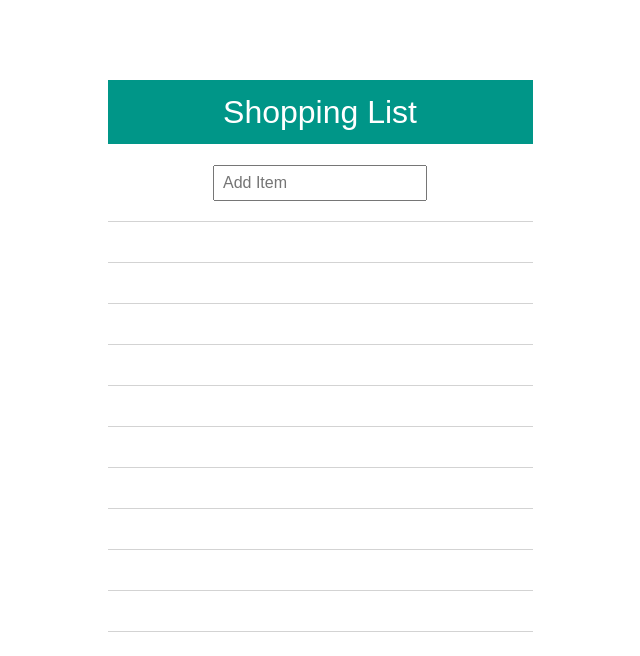
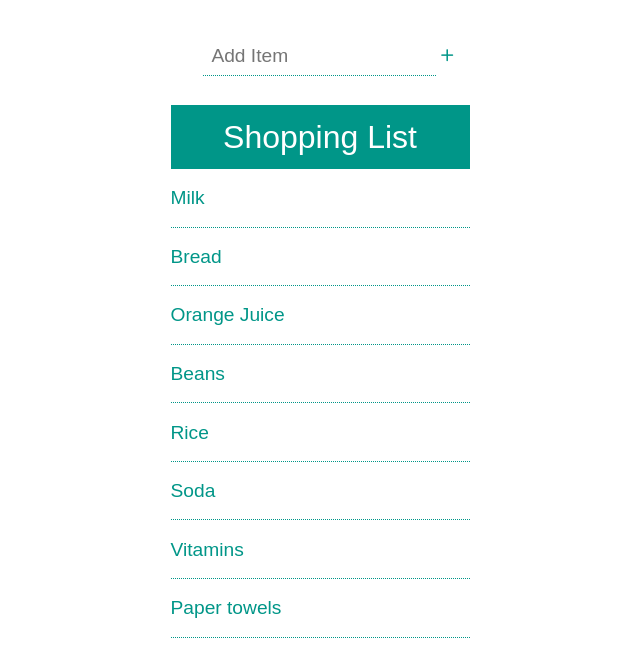
Before and after one commit to teachme10code/list, a plain HTML site: page main.html in a window 1280 px wide. Shown: the whole page, without its empty margins (320-960 px from the left). Drawn offline with nearby package versions, Linux system fonts and the light colour scheme.

Commit message:
Completed majority of style changes

```diff
--- a/css/main.css
+++ b/css/main.css
@@ -1,16 +1,83 @@
- /**{
- 	border: 2px dashed red;
+/*div {
+ 	border: 1px dashed red;
  }*/
+
+ .input-field-container {
+	display: block;
+	height: 41px;
+	margin-top: 2em;
+	margin-bottom: 2em;
+	margin-left: auto;
+	margin-right: auto;
+	width: 299px;
+	min-width: 299px;
+	max-width: 299px;
+}
+
+.input-field {
+	position: relative;
+	display: inline-block;
+	height: 2em;
+	color: #009688;
+	/*color: #485563;*/
+	border-top: 0px;
+	border-left: 0px;
+	border-right: 0px;
+	border-bottom: .08em dotted #009688;
+	font-family: sans-serif;
+	font-size: 1.2em;
+	font-weight: lighter;
+	text-align: left;
+	margin-left: 11%;
+	margin-right: auto;
+	width: 75%;
+	outline: none;
+	padding: 0px 0px 0px 8px;
+}
+
+.btn-add {
+	position: relative;
+	font-family: 'Nunito';
+	display: inline-block;
+	vertical-align: center;
+	background: none;
+	cursor: pointer;
+	border: none;
+	font-size: 24px;
+	font-weight: normal;
+	width: 15px;
+	height: 34px;
+	color: #009688;
+	outline: none;
+	padding: 6px 0px 0px 0px;
+}
+
+.btn-add:active {
+  	color: #9e9e9e;
+  	position: relative;
+	font-family: 'Nunito';
+	text-align: justify;
+	display: inline-block;
+	background: none;
+	cursor: pointer;
+	border: none;
+	font-size: 24px;
+	font-weight: normal;
+	width: 15px;
+	height: 34px;
+	outline: none;
+	padding: 6px 0px 0px 0px;
+}
+
 .list-header {
 	position: relative;
 	display: block;
-	width: 50%;
-	min-width: 278px;
-	max-width: 425px;
+	width: 299px;
+	min-width: 299px;
+	max-width: 299px;
 	height: 4em;
 	margin-left: auto;
 	margin-right: auto;
-	margin-top: 5em;
 	background-color: #009688;
 	cursor: pointer;
 }
@@ -18,107 +85,141 @@
 .list-header-text {
 	position: relative;
 	color: white;
-	font-family: 'icomoon', sans-serif;
+	font-family: sans-serif;
 	text-align: center;
 	font-size: 2em;
 	font-weight: lighter;
 	width: 100%;
-	min-width: 278px;
-	max-width: 425px;
+	min-width: 100%;
+	max-width: 50%;
 	height: 1.5em;
 	margin-left: auto;
 	margin-right: auto;
 	padding-top: .5em;
-	-webkit-user-select: none; /* Chrome/Safari */
-	-moz-user-select: none; /* Firefox */
-	-ms-user-select: none; /* IE10+ */
-	/* Rules below not implemented in browsers yet */
-	-o-user-select: none;
+	-webkit-user-select: none;  /* Chrome all / Safari all */
+ 	-moz-user-select: none;     /* Firefox all */
+  	-ms-user-select: none;      /* IE 10+ */
+  	-o-user-select: none;
 	user-select: none;
 }
 
 .list-container {
 	display: block;
-	width: 50%;
-	min-width: 278px;
-	max-width: 425px;
-	height: 25.5em;
+	width: 299px;
+	min-width: 299px;
+	max-width: 299px;
+	height: 378px;
+	margin-top: 0px;
 	margin-left: auto;
 	margin-right: auto;
 }
 
-.input-field-container {
-	position: relative;
+.list-item {
 	display: block;
-	height: 3.5em;
+	color: #009688;
+	border-bottom: .08em dotted #009688;
+	font-family: sans-serif;
+	text-align: left;
+	font-size: 1.2em;
+	font-weight: lighter;
+	width: 100%;
+	max-width: 100%;
+	min-width: 100%;
+	height: 2em;
+	padding-top: 1em;
 	margin-left: auto;
 	margin-right: auto;
+	-webkit-user-select: none;  /* Chrome all / Safari all */
+ 	-moz-user-select: none;     /* Firefox all */
+  	-ms-user-select: none;      /* IE 10+ */
+  	-o-user-select: none;
+	user-select: none;
+}
+	color: white;
+	font-family: sans-serif;
+	text-align: center;
+	font-size: 2em;
+	font-weight: lighter;
 	width: 100%;
-	min-width: 278px;
-	max-width: 425px;
-	border-bottom: .08em solid lightgrey;
+	min-width: 100%;
+	max-width: 50%;
+	height: 1.5em;
+	margin-left: auto;
+	margin-right: auto;
+	padding-top: .5em;
+	-webkit-user-select: none;  /* Chrome all / Safari all */
+ 	-moz-user-select: none;     /* Firefox all */
+  	-ms-user-select: none;      /* IE 10+ */
+  	-o-user-select: none;
+	user-select: none;
+/*
+.btn-x {
+	position: relative;
+	float: right;
+	font-family: 'Nunito';
+	text-align: justify;
+	display: inline-block;
+	background: none;
+	cursor: pointer;
+	border: none;
+	font-size: 22px;
+	font-weight: bold;
+	width: 15px;
+	height: 34px;
+	color: #009688;
+	outline: none;
+	padding: 6px 0px 0px 0px;
 }
 
-.input-field {
-	position: relative;
-	display: block;
-	height: 2em;
-	color: #485563;
-	font-family: 'icomoon', sans-serif;
-	font-size: 1em;
-	text-align: left;
-	margin-left: auto;
-	margin-right: auto;
-	margin-top: 1.3em;
-	width: 180px;
-	max-width: 220px;
-	min-width: 200px;
-	height: 30px;
-	padding-left: .5em;
+
+.btn-x:active {
+  	color: #9e9e9e;
+  	position: relative;
+	font-family: 'Nunito';
+	text-align: justify;
+	display: inline-block;
+	background: none;
+	cursor: pointer;
+	border: none;
+	font-size: 22px;
+	font-weight: bold;
+	width: 15px;
+	height: 34px;
+	outline: none;
+	padding: 6px 0px 0px 0px;
 }
 
-.btn-default {
+.btn-check {
 	position: relative;
-	float: right;
-	font-family: 'icomoon';
-	speak: none;
-	font-style: normal;
-	font-weight: normal;
-	font-variant: normal;
-	text-transform: none;
-	line-height: 1;
-	-webkit-font-smoothing: antialiased;
-	-webkit-appearance: button;
-	align-items: flex-start;
-	text-align: center;
-	border: 2px solid #485563;
+	font-family: 'Nunito';
+	text-align: justify;
+	display: inline-block;
 	background: none;
 	cursor: pointer;
-	border-radius: 50%;
+	border: none;
 	font-size: 24px;
 	font-weight: bold;
-	width: 30px;
-	height: 30px;
-	color: #485563;
+	width: 15px;
+	height: 32px;
+	color: #009688;
+	outline: none;
+	padding: 6px 0px 0px 0px;
 }
 
-.btn-default:hover {
-  /*background: #77a198;*/
-}
 
-.list-item {
-	display: block;
-	color: black;
-	border-bottom: .08em solid lightgrey;
-	font-family: 'RobotoDraft', sans-serif;
-	text-align: center;
-	font-size: 1em;
-	font-weight: lighter;
-	width: 100%;
-	max-width: 425px;
-	min-width: 278px;
-	height: 2em;
-	padding-top: .5em;
-	margin-left: auto;
-	margin-right: auto;
-}
+.btn-check:active {
+  	color: #9e9e9e;
+  	position: relative;
+	font-family: 'Nunito';
+	text-align: justify;
+	display: inline-block;
+	background: none;
+	cursor: pointer;
+	border: none;
+	font-size: 24px;
+	font-weight: bold;
+	width: 15px;
+	height: 32px;
+	outline: none;
+	padding: 6px 0px 0px 0px;
+}*/
--- a/js/app.js
+++ b/js/app.js
@@ -8,12 +8,16 @@ chris ward
 /*$(document).ready(function() {*/
 var color = 0;
 function changeHeaderColor() {
-	var colors = ["#FF4081", "#3F51B5", "#0288d1", "#607d8b" ,"#009688"];
+	var colors = ["#FF4081", "#3F51B5", "#0288d1", "#607d8b" , "#f36c60", "#ba68c8", "#009688"];
 	if (color === colors.length) {
 		color = 0;
 	}
-	console.log(colors[color]);
-	$('.list-header').css("background-color", colors[color])
-	color++
+	$('.list-header').css("background-color", colors[color]);
+	$('.list-item').css("border-color", colors[color]);
+	$('.input-field').css("border-color", colors[color]);
+	$('.input-field').css("color", colors[color]);
+	$('.btn-add').css("color", colors[color]);
+	$('.list-item').css("color", colors[color]);
+	color++;
 };
 /*});*/
--- a/main.html
+++ b/main.html
@@ -5,28 +5,29 @@
 	<title>shopping list</title>
 	<link rel="stylesheet" href="css/reset.css">
 	<link rel="stylesheet" href="css/main.css">
+	<link href='http://fonts.googleapis.com/css?family=Nunito' rel='stylesheet' type='text/css'>
 	<script src="http://code.jquery.com/jquery.min.js"></script>
 	<script src="js/app.js"></script>
 </head>
 <body>
+	<div class="input-field-container">
+		<input type="text" name="input-field" placeholder="Add Item" class="input-field">
+		<input class="btn-add" type="submit" name="submit" value="+">
+  	</div>
+
 	<div class="list-header" onclick="changeHeaderColor()">
 		<div class="list-header-text">Shopping List</div>
 	</div>
 	<div class="list-container">
-		<div class="input-field-container">
-  			<input type="text" name="input-field" placeholder="Add Item" class="input-field">
-  			<!--<input class="btn btn-default" type="submit" name="submit" value="+">-->
-  		</div>
-		<div class="list-item"></div>
-		<div class="list-item"></div>
-		<div class="list-item"></div>
-		<div class="list-item"></div>
-		<div class="list-item"></div>
-		<div class="list-item"></div>
-		<div class="list-item"></div>
-		<div class="list-item"></div>
-		<div class="list-item"></div>
-		<div class="list-item"></div>
+		<!--<div class="list-item"><input class="btn-x" type="submit" name="x" value="x"></div>-->
+		<div class="list-item">Milk</div>
+		<div class="list-item">Bread</div>
+		<div class="list-item">Orange Juice</div>
+		<div class="list-item">Beans</div>
+		<div class="list-item">Rice</div>
+		<div class="list-item">Soda</div>
+		<div class="list-item">Vitamins</div>
+		<div class="list-item">Paper towels</div>
 	</div>
 </body>
 </html>
```
